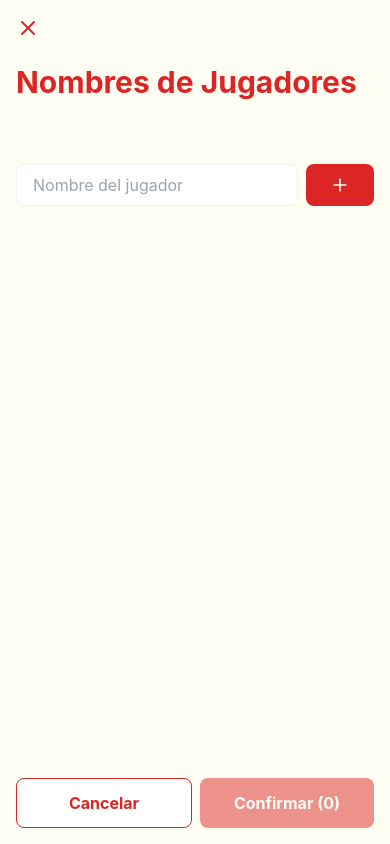
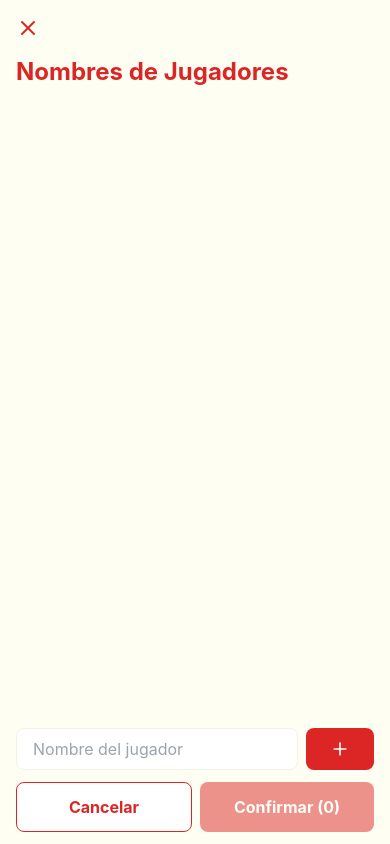
Before and after one commit to mvallespin/Impostor, a React (Vite) app: page / in a window 390 px wide. Both pictures are taken after a click on the button "Añadir Nombres". Built offline with nearby package versions, Linux system fonts and the light colour scheme.

Commit message:
Fix mobile viewport: keep bottom buttons visible with 100dvh and safe-area padding

```diff
--- a/src/index.css
+++ b/src/index.css
@@ -18,6 +18,7 @@ body {
 #root {
   width: 100%;
   min-height: 100vh;
+  min-height: 100dvh;
 }
 
 /* Smooth scrolling */
--- a/src/screens/GamePlayScreen.tsx
+++ b/src/screens/GamePlayScreen.tsx
@@ -178,7 +178,7 @@ function GamePlayScreen({
   // Reveal screen - each player sees their word
   if (gameState === 'reveal') {
     return (
-      <div className="h-screen bg-impostor-cream p-4 flex flex-col justify-center items-center">
+      <div className="h-[100dvh] bg-impostor-cream p-4 pb-[calc(env(safe-area-inset-bottom)+12px)] flex flex-col justify-center items-center overflow-hidden">
         <div className="w-full max-w-sm">
           {showWord ? (
             <>
@@ -231,7 +231,7 @@ function GamePlayScreen({
   // Debate screen
   if (gameState === 'debate') {
     return (
-      <div className="h-screen bg-impostor-cream p-4 flex flex-col justify-center items-center">
+      <div className="h-[100dvh] bg-impostor-cream p-4 pb-[calc(env(safe-area-inset-bottom)+12px)] flex flex-col justify-center items-center overflow-hidden">
         <div className="w-full max-w-sm text-center mb-6">
           <h1 className="text-4xl font-bold text-impostor-red mb-4">¡En Debate!</h1>
           <p className="text-impostor-text text-lg">
@@ -251,7 +251,7 @@ function GamePlayScreen({
 
   // Results screen
   return (
-    <div className="h-screen bg-impostor-cream p-4 flex flex-col justify-center items-center">
+    <div className="h-[100dvh] bg-impostor-cream p-4 pb-[calc(env(safe-area-inset-bottom)+12px)] flex flex-col justify-center items-center overflow-hidden">
       <div className="w-full max-w-sm text-center mb-6">
         <h1 className="text-4xl font-bold text-impostor-red mb-4">¡Fin de Ronda!</h1>
 
--- a/src/screens/GameSettingsScreen.tsx
+++ b/src/screens/GameSettingsScreen.tsx
@@ -108,7 +108,7 @@ function GameSettingsScreen({ sessionId, initialSettings, onSubmit }: GameSettin
 
   if (showPlayerNameInput) {
     return (
-      <div className="min-h-screen bg-impostor-cream p-4 flex flex-col">
+      <div className="h-[100dvh] bg-impostor-cream px-4 pt-4 pb-[calc(env(safe-area-inset-bottom)+12px)] flex flex-col overflow-hidden">
         <button
           onClick={() => {
             // Restore playerNames to last saved state
@@ -116,17 +116,17 @@ function GameSettingsScreen({ sessionId, initialSettings, onSubmit }: GameSettin
             setCurrentPlayerName('')
             setShowPlayerNameInput(false)
           }}
-          className="self-start text-impostor-red hover:text-impostor-red-light mb-6"
+          className="self-start text-impostor-red hover:text-impostor-red-light mb-4"
         >
           <X size={24} />
         </button>
 
-        <div className="flex-1 flex flex-col">
-          <h1 className="text-3xl font-bold text-impostor-red mb-8">
+        <div className="flex-1 min-h-0 flex flex-col">
+          <h1 className="text-2xl sm:text-3xl font-bold text-impostor-red mb-5">
             Nombres de Jugadores
           </h1>
 
-          <div className="space-y-3 mb-8 max-h-60 overflow-y-auto">
+          <div className="space-y-3 flex-1 min-h-0 overflow-y-auto pr-1">
             {playerNames.map((name, index) => (
               <div
                 key={index}
@@ -143,7 +143,7 @@ function GameSettingsScreen({ sessionId, initialSettings, onSubmit }: GameSettin
             ))}
           </div>
 
-          <div className="flex gap-2 mb-4">
+          <div className="flex gap-2 mt-4">
             <input
               type="text"
               value={currentPlayerName}
@@ -164,7 +164,7 @@ function GameSettingsScreen({ sessionId, initialSettings, onSubmit }: GameSettin
             </button>
           </div>
 
-          <div className="flex gap-2 mt-auto">
+          <div className="flex gap-2 mt-3">
             <button
               onClick={() => {
                 // Restore playerNames to last saved state
@@ -190,7 +190,7 @@ function GameSettingsScreen({ sessionId, initialSettings, onSubmit }: GameSettin
   }
 
   return (
-    <div className="h-screen bg-impostor-cream p-4 flex flex-col justify-center items-center">
+    <div className="h-[100dvh] bg-impostor-cream p-4 pb-[calc(env(safe-area-inset-bottom)+16px)] flex flex-col justify-center items-center overflow-hidden">
       <div className="w-full max-w-sm">
         <h1 className="text-4xl font-bold text-impostor-red text-center mb-6">
           El Impostor
--- a/src/screens/PackageSelectionScreen.tsx
+++ b/src/screens/PackageSelectionScreen.tsx
@@ -107,7 +107,7 @@ function PackageSelectionScreen({
   const selectedCount = allPackages.filter(p => p.selected).length
 
   return (
-    <div className="h-screen bg-impostor-cream p-4 flex flex-col">
+    <div className="h-[100dvh] bg-impostor-cream p-4 pb-[calc(env(safe-area-inset-bottom)+12px)] flex flex-col overflow-hidden">
       {/* Header */}
       <div className="flex items-center justify-between mb-3">
         <h1 className="text-3xl font-bold text-impostor-red">Paquetes</h1>
```
